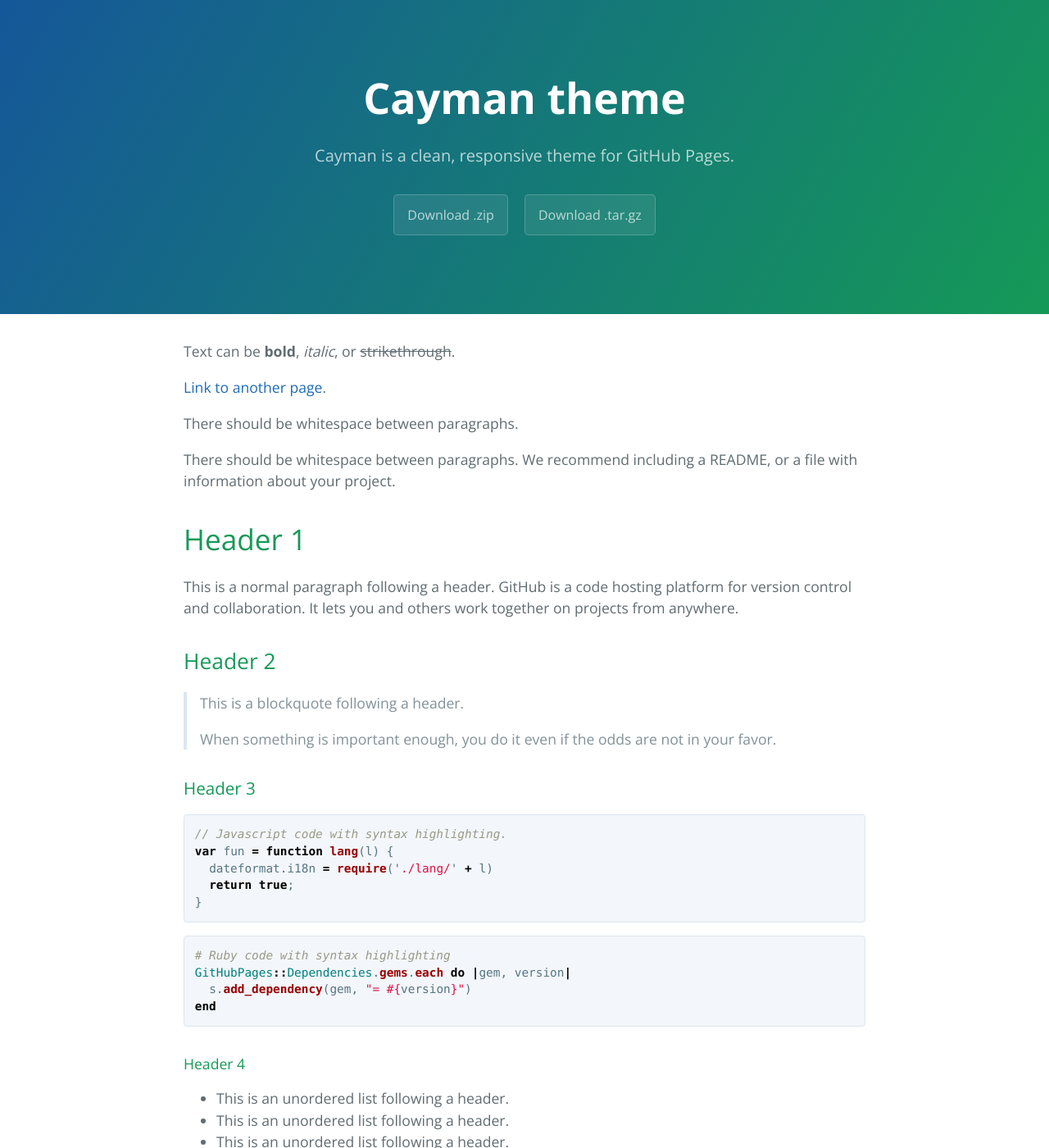
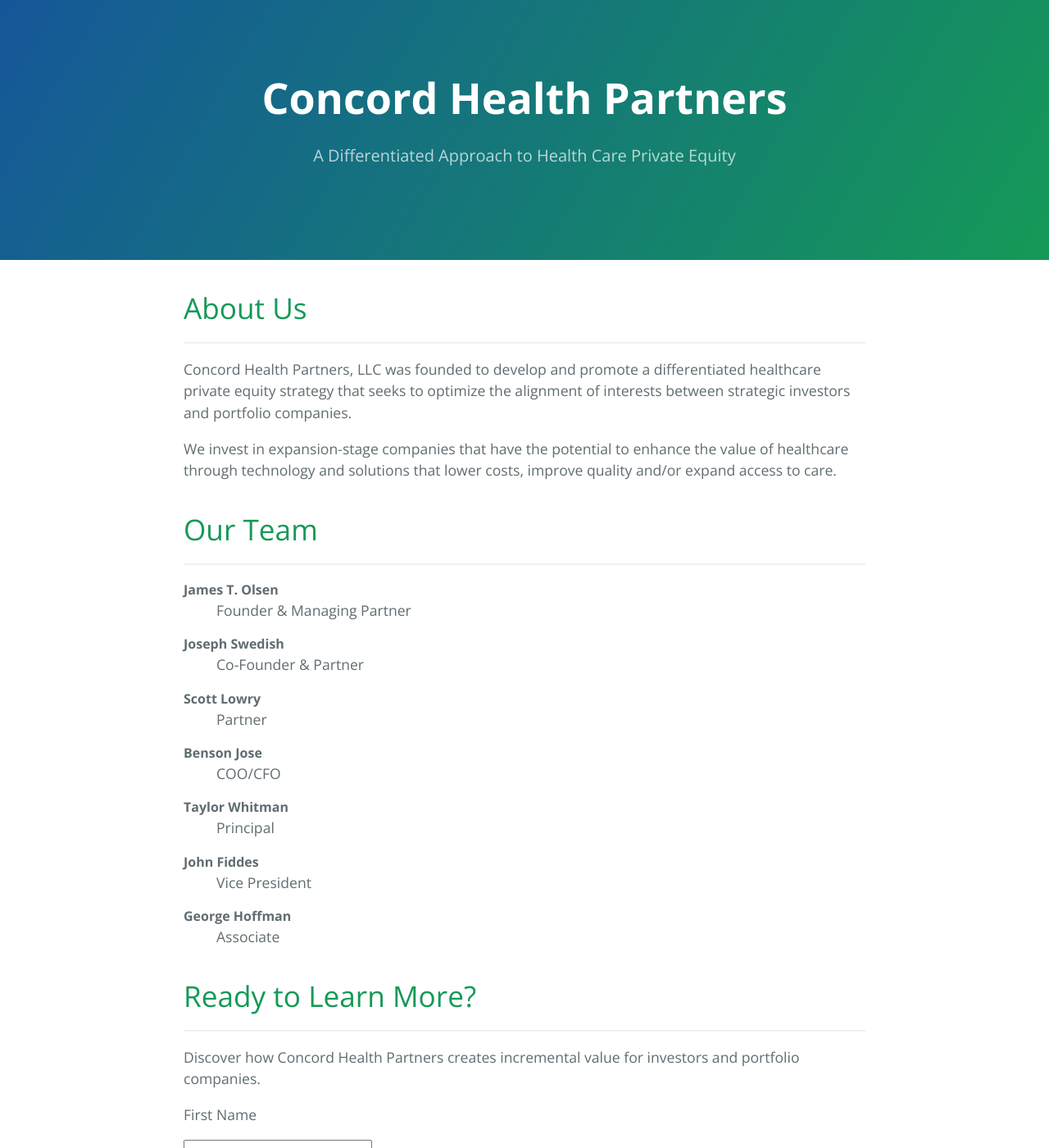
Before and after one commit to ConcordHP/concordhp.github.io, a Jekyll site: the page built from index.md, in a window 1280 px wide and 1400 px high. Shown: the whole window at 82% size. Built offline with Jekyll 4.4.1, drawn with Linux system fonts in a browser that asks for light colours; our own code applies the rules of GitHub Pages for plain Markdown files; some of the changed text lies outside the part shown.

Commit message:
first edition

````diff
--- a/_config.yml
+++ b/_config.yml
@@ -1,5 +1,5 @@
-title: Cayman theme
-description: Cayman is a clean, responsive theme for GitHub Pages.
-show_downloads: true
+title: Concord Health Partners
+description: A Differentiated Approach to Health Care Private Equity
+show_downloads: false
 google_analytics:
 theme: jekyll-theme-cayman
--- a/_layouts/default.html
+++ b/_layouts/default.html
@@ -37,12 +37,18 @@
     <main id="content" class="main-content" role="main">
       {{ content }}
 
-      <footer class="site-footer">
-        {% if site.github.is_project_page %}
-          <span class="site-footer-owner"><a href="{{ site.github.repository_url }}">{{ site.github.repository_name }}</a> is maintained by <a href="{{ site.github.owner_url }}">{{ site.github.owner_name }}</a>.</span>
-        {% endif %}
-        <span class="site-footer-credits">This page was generated by <a href="https://pages.github.com">GitHub Pages</a>.</span>
-      </footer>
+        <form action="https://formspree.io/johncas@kth.se" method="POST" />
+            <p>First Name</p><input type="text" name="firstname">
+            <p>Last Name</p><input type="text" name="lastname">
+            <p>Title</p><input type="text" name="title">
+            <p>Email</p><input type="email" name="_replyto">
+            <p>Phone Number</p><input type="phone" name="phone">
+            <p><input type="submit" value="Send"></p>
+        </form>
+        <br/>
+    <footer>
+        <p>Copyright Concord Health Partners, Inc. 2018</p>
+    </footer>
     </main>
   </body>
 </html>
--- a/index.md
+++ b/index.md
@@ -2,122 +2,37 @@
 layout: default
 ---
 
-Text can be **bold**, _italic_, or ~~strikethrough~~.
-
-[Link to another page](./another-page.html).
-
-There should be whitespace between paragraphs.
-
-There should be whitespace between paragraphs. We recommend including a README, or a file with information about your project.
-
-# Header 1
-
-This is a normal paragraph following a header. GitHub is a code hosting platform for version control and collaboration. It lets you and others work together on projects from anywhere.
-
-## Header 2
-
-> This is a blockquote following a header.
->
-> When something is important enough, you do it even if the odds are not in your favor.
-
-### Header 3
-
-```js
-// Javascript code with syntax highlighting.
-var fun = function lang(l) {
-  dateformat.i18n = require('./lang/' + l)
-  return true;
-}
-```
-
-```ruby
-# Ruby code with syntax highlighting
-GitHubPages::Dependencies.gems.each do |gem, version|
-  s.add_dependency(gem, "= #{version}")
-end
-```
-
-#### Header 4
-
-*   This is an unordered list following a header.
-*   This is an unordered list following a header.
-*   This is an unordered list following a header.
-
-##### Header 5
-
-1.  This is an ordered list following a header.
-2.  This is an ordered list following a header.
-3.  This is an ordered list following a header.
-
-###### Header 6
-
-| head1        | head two          | three |
-|:-------------|:------------------|:------|
-| ok           | good swedish fish | nice  |
-| out of stock | good and plenty   | nice  |
-| ok           | good `oreos`      | hmm   |
-| ok           | good `zoute` drop | yumm  |
-
-### There's a horizontal rule below this.
+# About Us
 
 * * *
 
-### Here is an unordered list:
+Concord Health Partners, LLC was founded to develop and promote a differentiated healthcare private equity strategy that seeks to optimize the alignment of interests between strategic investors and portfolio companies.
 
-*   Item foo
-*   Item bar
-*   Item baz
-*   Item zip
+We invest in expansion-stage companies that have the potential to enhance the value of healthcare through technology and solutions that lower costs, improve quality and/or expand access to care.
 
-### And an ordered list:
+# Our Team
 
-1.  Item one
-1.  Item two
-1.  Item three
-1.  Item four
-
-### And a nested list:
-
-- level 1 item
-  - level 2 item
-  - level 2 item
-    - level 3 item
-    - level 3 item
-- level 1 item
-  - level 2 item
-  - level 2 item
-  - level 2 item
-- level 1 item
-  - level 2 item
-  - level 2 item
-- level 1 item
-
-### Small image
-
-![Octocat](https://assets-cdn.github.com/images/icons/emoji/octocat.png)
-
-### Large image
-
-![Branching](https://guides.github.com/activities/hello-world/branching.png)
-
-
-### Definition lists can be used with HTML syntax.
+* * *
 
 <dl>
-<dt>Name</dt>
-<dd>Godzilla</dd>
-<dt>Born</dt>
-<dd>1952</dd>
-<dt>Birthplace</dt>
-<dd>Japan</dd>
-<dt>Color</dt>
-<dd>Green</dd>
+<dt>James T. Olsen</dt>
+<dd>Founder & Managing Partner</dd>
+<dt>Joseph Swedish</dt>
+<dd>Co-Founder & Partner</dd>
+<dt>Scott Lowry</dt>
+<dd>Partner</dd>
+<dt>Benson Jose</dt>
+<dd>COO/CFO</dd>
+<dt>Taylor Whitman</dt>
+<dd>Principal</dd>
+<dt>John Fiddes</dt>
+<dd>Vice President</dd>
+<dt>George Hoffman</dt>
+<dd>Associate</dd>
 </dl>
 
-```
-Long, single-line code blocks should not wrap. They should horizontally scroll if they are too long. This line should be long enough to demonstrate this.
-```
+# Ready to Learn More?
 
-```
-The final element.
-```
+* * *
+
+Discover how Concord Health Partners creates incremental value for investors and portfolio companies.
````
Also changed, not shown: jekyll-theme-cayman.gemspec.
